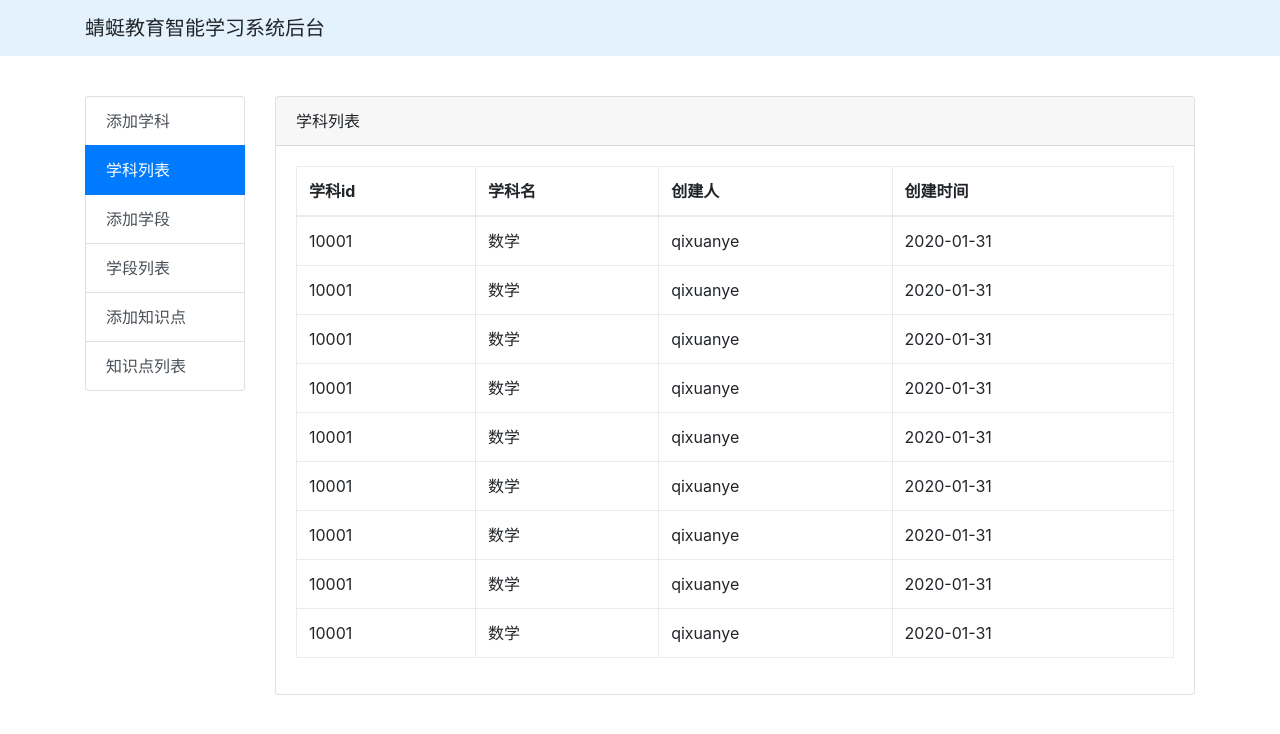
After one commit to littleblock/eduProject, a Flask app: page /admin/subject/list/1 in a window 1280 px wide. The commit adds this page. Shown: the top 734 px of the page. Run offline with Flask 2, Linux system fonts and the light colour scheme; some libraries are stand-ins or nearby versions.

Commit message:
实现知识能力图谱学科录入功能

```diff
--- a/app/admin/__init__.py
+++ b/app/admin/__init__.py
@@ -10,3 +10,4 @@ admin = Blueprint("admin", __name__)
 import app.admin.stu_info_view
 import app.admin.stu_ques_view
 import app.admin.auth
+import app.admin.knowledge_map_view
--- /dev/null
+++ b/app/admin/knowledge_map_view.py
@@ -0,0 +1,65 @@
+# -*- coding:utf-8 -*-
+# @Author: quxuanye
+# @Time: 2020/1/31 18:38
+# 知识图谱
+
+from . import admin
+from flask import render_template, redirect, url_for, flash
+from .stu_form import subject_form
+from app.models import subject,db
+from datetime import datetime
+
+
+# 学科录入
+@admin.route("/subject/add", methods = ["GET", "POST"])
+def subject_add():
+    form = subject_form()
+    if form.validate_on_submit():
+        data = form.data
+        subject_data = subject(
+            subject_name = data["chinese_name"],
+            subject_english_name = data["english_name"],
+            creator = 'qixuanye',
+            create_time = datetime.now(),
+            last_modify_user = 'qixuanye',
+            last_modify_time = datetime.now()
+        )
+        db.session.add(subject_data)
+        db.session.commit()
+        flash("录入成功", "ok")
+    return render_template("admin/subject_add.html", title = "添加学科", form = form)
+
+
+# 学科列表
+@admin.route("/subject/list/<id>", methods = ["GET", "POST"])
+def subject_list(id):
+    return render_template("admin/subject_list.html", title = "学科列表")
+
+
+# 学科删除
+@admin.route("/subject/del/<id>", methods = ["GET", "POST"])
+def subject_del(id):
+    return "删除学科"
+
+# 添加学段
+@admin.route("/period/add", methods = ["GET", "POST"])
+def period_add():
+    return "添加学段"
+
+
+# 学段列表
+@admin.route("/period/list/<id>", methods = ["GET", "POST"])
+def period_list(id):
+    return "学段列表"
+
+
+# 添加基础知识点
+@admin.route("knowledge/add", methods = ["GET", "POST"])
+def knowledge_add():
+    return "添加基础知识点"
+
+
+# 知识点列表
+@admin.route("/knowledge/list/<id>", methods = ["GET", "POST"])
+def knowledge_list(id):
+    return "知识点列表"
--- a/app/admin/stu_ques_view.py
+++ b/app/admin/stu_ques_view.py
@@ -3,7 +3,7 @@
 # @Time: 2020/1/22 10:52
 
 from . import admin
-from app.models import ques_table, ques_review
+from app.models import wrong_ques_table, wrong_ques_review
 from datetime import datetime
 from flask import render_template
 from .stu_form import stu_ques_add_form
--- /dev/null
+++ b/app/templates/admin/layout.html
@@ -0,0 +1,62 @@
+<!--
+Author: qixuanye
+Time: 2020/01/31
+后台整体页面布局
+-->
+<!doctype html>
+<html lang="zh-cn">
+<head>
+    <!-- 从这里 -->
+    <meta charset="UTF-8">
+    <meta name="viewport"
+          content="width=device-width, user-scalable=no, initial-scale=1.0, maximum-scale=1.0, minimum-scale=1.0">
+    <meta http-equiv="X-UA-Compatible" content="ie=edge">
+    <!-- 链接bootstrap的css文件-->
+    <link rel="stylesheet" type="text/css" href="{{ url_for('static', filename = 'css/bootstrap.min.css')}}">
+    <!-- 到这里，属于固定写法，引入bootstrap的css文件 -->
+
+    <title>蜻蜓教育后台</title>
+    {% block css %}{% endblock %}
+</head>
+<body>
+<!-- 导航栏-->
+{% include "admin/nav.html" %}
+
+<div class="container" style="margin-top: 40px">
+    <div class="row">
+        <!-- 列表栏-->
+        <div class="col-md-2">
+            <div class="list-group">
+                <a id="a1" href="/admin/subject/add" class="list-group-item list-group-item-action">添加学科</a>
+                <a id="a2" href="/admin/subject/list/1"
+                   class="list-group-item list-group-item-action">学科列表</a>
+                <a id="b1" href="/admin/period/add"
+                   class="list-group-item list-group-item-action">添加学段</a>
+                <a id="b2" href="/admin/period/list/1" class="list-group-item list-group-item-action">学段列表</a>
+                <a id="c1" href="/admin/knowledge/add" class="list-group-item list-group-item-action">添加知识点</a>
+                <a id="c2" href="/admin/knowledge/list/1" class="list-group-item list-group-item-action">知识点列表</a>
+            </div>
+        </div>
+        <!-- 内容栏-->
+        <div class="col-md-10">
+            <div class="card">
+                <div class="card-header">{{ title }}</div>
+                <div class="card-body">
+                    <!-- 实际内容栏 -->
+                    {% block content%}{% endblock %}
+                </div>
+            </div>
+        </div>
+    </div>
+</div>
+
+<!-- bootstrap固定写法 -->
+<!-- jQuery (Bootstrap 的所有 JavaScript 插件都依赖 jQuery，所以必须放在前边) -->
+<script src="{{ url_for('static', filename='js/jquery.slim.min.js') }}"></script>
+<script src="{{ url_for('static', filename='js/popper.min.js') }}"></script>
+<!-- 加载 Bootstrap 的所有 JavaScript 插件。你也可以根据需要只加载单个插件。 -->
+<script src="{{ url_for('static', filename='js/bootstrap.min.js') }}"></script>
+
+{% block js %}{% endblock %}
+</body>
+</html>
--- /dev/null
+++ b/app/templates/admin/nav.html
@@ -0,0 +1,11 @@
+<!--
+Author: qixuanye
+Time: 2020/02/01
+后台导航栏
+-->
+
+<nav class="navbar navber-light navClear" style="background-color: #e3f2fd">
+    <div class="container">
+        <a class="navbar-brand">蜻蜓教育智能学习系统后台</a>
+    </div>
+</nav>
--- /dev/null
+++ b/app/templates/admin/subject_list.html
@@ -0,0 +1,46 @@
+<!--
+Author: qixuanye
+Time: 2020/01/31
+-->
+
+{% extends "admin/layout.html" %}
+
+{% block css %}
+<!-- 表格内容垂直居中 -->
+<style>
+    .table td, .table th {
+        vertical-align: middle;
+    }
+</style>
+{% endblock %}
+
+{% block content %}
+<table class="table table-bordered">
+    <thead>
+        <tr>
+            <th>学科id</th>
+            <th>学科名</th>
+            <th>创建人</th>
+            <th>创建时间</th>
+        </tr>
+    </thead>
+    {% for v in range(1,10) %}
+        <tr>
+            <td>10001</td>
+            <td>数学</td>
+            <td>qixuanye</td>
+            <td>2020-01-31</td>
+        </tr>
+    {% endfor %}
+</table>
+{% endblock %}
+
+
+{% block js %}
+<!-- 列表栏点击效果显示 -->
+<script>
+    $(document).ready(function () {
+        $("#a2").addClass("active");
+    });
+</script>
+{% endblock %}
```
Also changed, not shown: app/admin/ques_basic_view.py (+0 -13 lines), app/admin/stu_form.py (+36 -0 lines), app/models.py (+13 -8 lines), app/templates/admin/stu_ques_add.html (+7 -9 lines), app/templates/admin/subject_add.html (added, +36 -0 lines), requirements.txt (+74 -0 lines).
